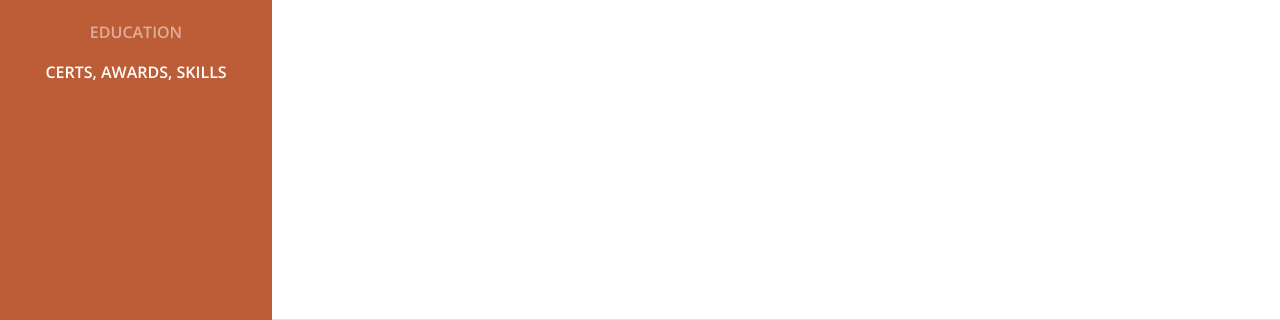
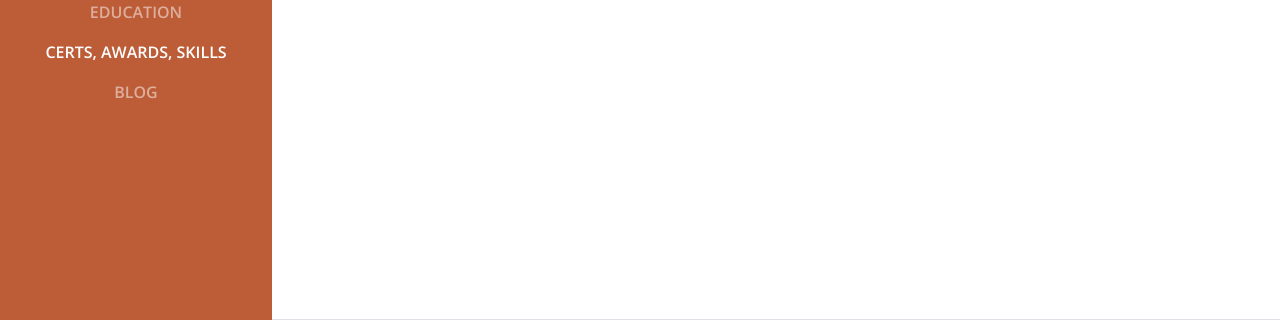
Before and after one commit to Jcps/jcps, a plain HTML site: page index.html in a window 1280 px wide. Shown: the part 480-800 px from the top of the page. Drawn offline with nearby package versions, Linux system fonts and the light colour scheme; a web font is replaced by a local one.

Commit message:
Blog in sidebat

```diff
--- a/index.html
+++ b/index.html
@@ -85,6 +85,9 @@
             <a class="nav-link js-scroll-trigger" href="#skills"
               >Certs, Awards, Skills</a
             >
+          </li>
+          <li class="nav-item">
+            <a class="nav-link" href="https://blog.jacksampson.info/">Blog</a>
           </li>
         </ul>
       </div>
```
